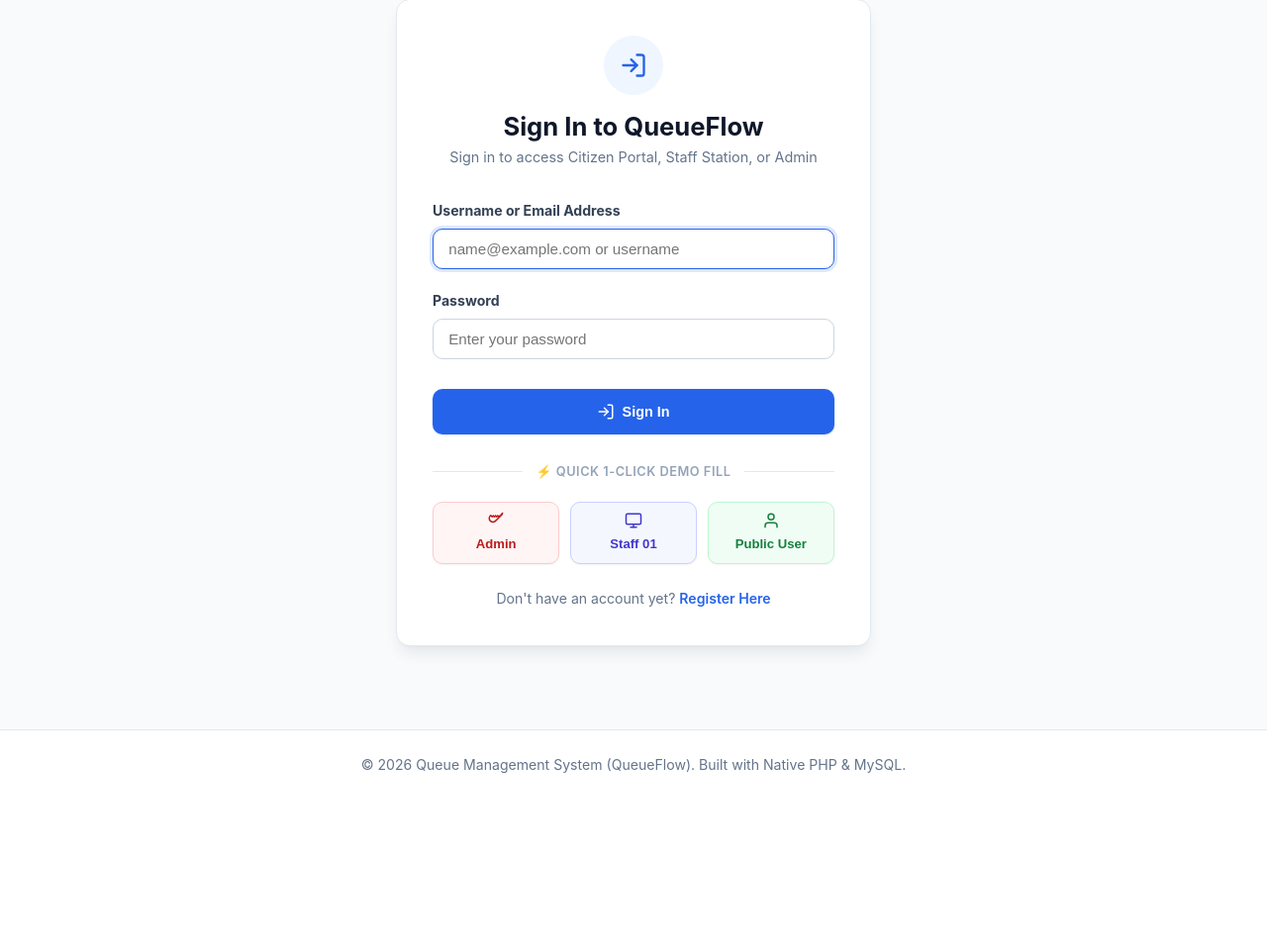
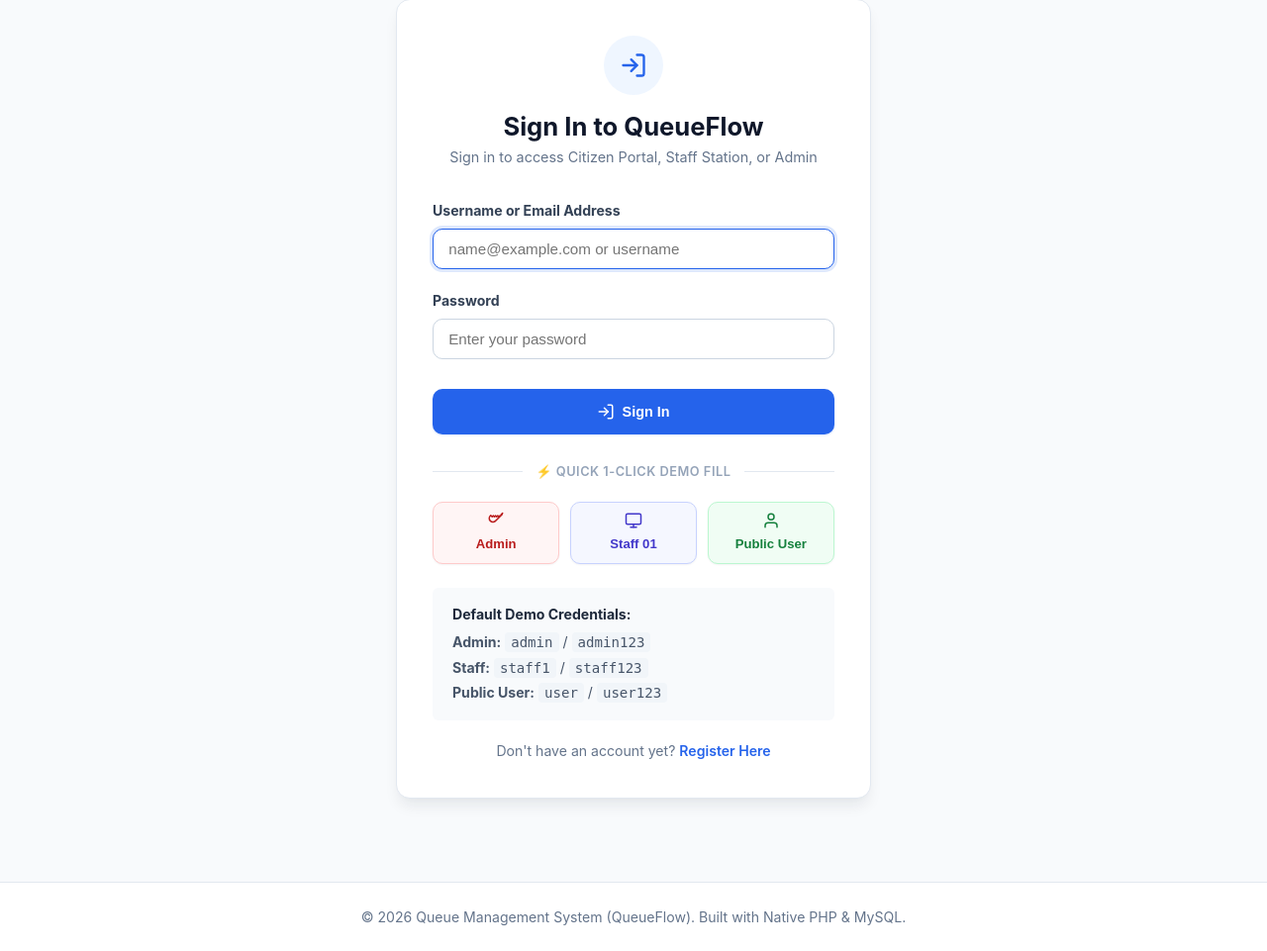
Before and after one commit to limjunyue66-netizen/Queue_management_system, a PHP site: page /login.php in a window 1280 px wide. Shown: the part 200-1161 px from the top of the page at 99% size. Before the commit the page ends 981 px from the top, so only its background shows below. Run offline with PHP 8.4, Linux system fonts and the light colour scheme.

Commit message:
fix: restore default demo credentials box on login page

```diff
--- a/login.php
+++ b/login.php
@@ -155,7 +155,21 @@ require_once __DIR__ . '/includes/header.php';
             </form>
         </div>
 
-        <div style="margin-top: 1.5rem; text-align: center; font-size: 0.88rem; color: #64748b;">
+        <!-- Default Demo Credentials Box -->
+        <div style="margin-top: 1.5rem; background: #f8fafc; border: 1px solid var(--border-color); border-radius: var(--radius-sm); padding: 1rem 1.25rem; font-size: 0.88rem; line-height: 1.6; text-align: left;">
+            <div style="font-weight: 700; color: #1e293b; margin-bottom: 0.35rem;">Default Demo Credentials:</div>
+            <div style="color: #475569; margin-bottom: 0.2rem;">
+                <strong>Admin:</strong> <code style="background: #f1f5f9; padding: 2px 6px; border-radius: 4px; font-family: monospace;">admin</code> / <code style="background: #f1f5f9; padding: 2px 6px; border-radius: 4px; font-family: monospace;">admin123</code>
+            </div>
+            <div style="color: #475569; margin-bottom: 0.2rem;">
+                <strong>Staff:</strong> <code style="background: #f1f5f9; padding: 2px 6px; border-radius: 4px; font-family: monospace;">staff1</code> / <code style="background: #f1f5f9; padding: 2px 6px; border-radius: 4px; font-family: monospace;">staff123</code>
+            </div>
+            <div style="color: #475569;">
+                <strong>Public User:</strong> <code style="background: #f1f5f9; padding: 2px 6px; border-radius: 4px; font-family: monospace;">user</code> / <code style="background: #f1f5f9; padding: 2px 6px; border-radius: 4px; font-family: monospace;">user123</code>
+            </div>
+        </div>
+
+        <div style="margin-top: 1.25rem; text-align: center; font-size: 0.88rem; color: #64748b;">
             Don't have an account yet?
             <a href="register.php" style="color: var(--primary); font-weight: 600; text-decoration: none;">Register Here</a>
         </div>
```
